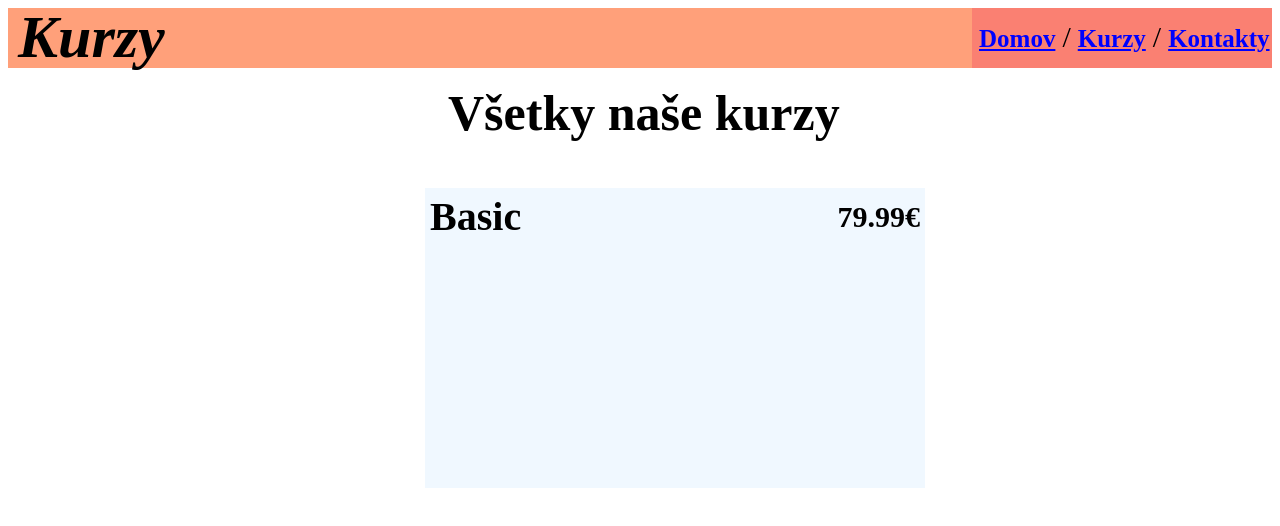
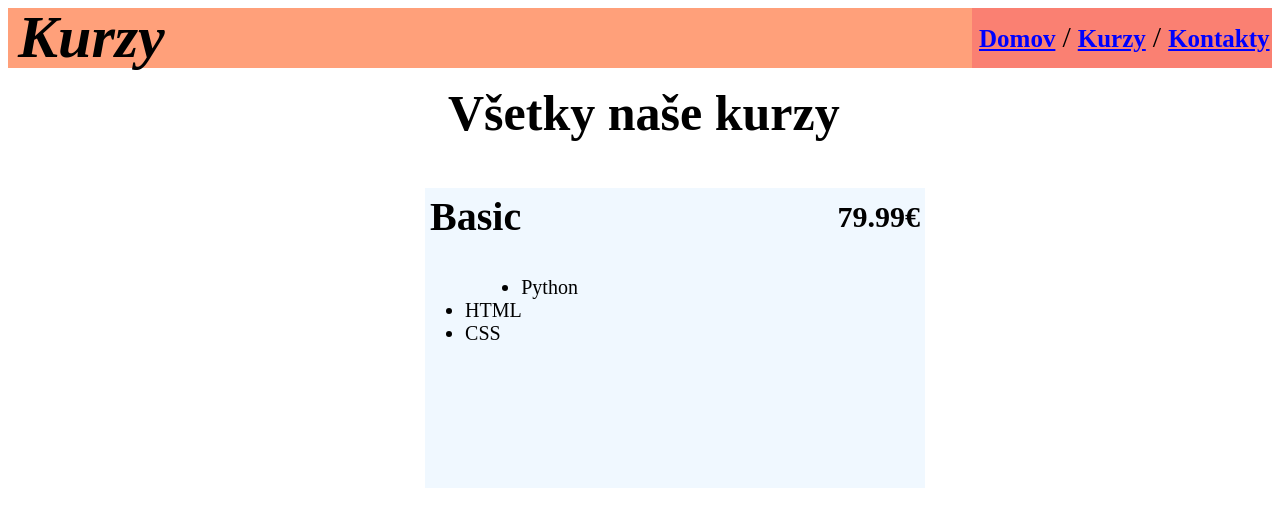
Before and after one commit to Streamer272/inf-website, a React (Create React App) app in the folder master/: page /courses in a window 1280 px wide. Shown: the top 526 px of the page. Built offline with nearby package versions, Linux system fonts and the light colour scheme.

Commit message:
making course look better, but there is css problem

```diff
--- a/master/src/Components/Courses/Course.css
+++ b/master/src/Components/Courses/Course.css
@@ -6,6 +6,7 @@
 }
 
 .course-name {
+    display: inline-block;
     float: left;
     font-size: 40px;
     font-weight: bold;
@@ -14,9 +15,14 @@
 }
 
 .course-price {
+    display: inline-block;
     float: right;
     font-size: 30px;
     font-weight: bold;
     margin-top: 12px;
     margin-right: 5px;
 }
+
+.subject {
+    font-size: 20px;
+}
--- a/master/src/Components/Courses/Course.js
+++ b/master/src/Components/Courses/Course.js
@@ -1,10 +1,24 @@
 import "./Course.css";
+
+const CourseSubjects = ({ subjects }) => {
+    const listItems = subjects.map((subject) =>
+        <li className={ "subject" }>{ subject }</li>
+    );
+
+    return (
+        <div className={ "subjects-div" }>
+            <ul>{ listItems }</ul>
+        </div>
+    );
+}
 
 const Course = ({ courseName, coursePrice, courseSubjects }) => {
     return (
         <div className={ "course" }>
             <p className={ "course-name" }>{ courseName }</p>
             <p className={ "course-price" }>{ coursePrice }€</p>
+            <br /><br /><br /><br />
+            <CourseSubjects subjects={ courseSubjects } />
         </div>
     );
 }
```
Also changed, not shown: 1 other file (tests, documents, lock files or other folders).
